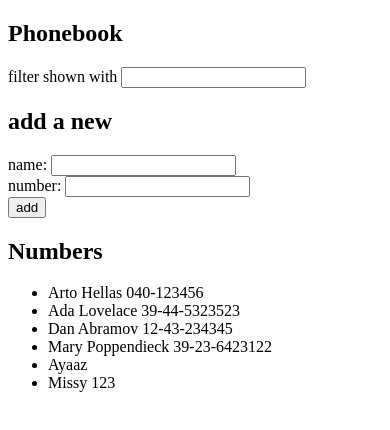
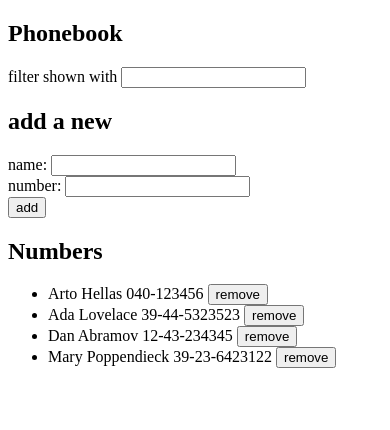
Before and after one commit to aversitile/FullStackOpen, a React (Create React App) app in the folder Part2/phonebook/: page / in a window 390 px wide. Shown: the top 430 px of the page. Built offline with nearby package versions, Linux system fonts and the light colour scheme; data requests are answered from the project's data file.

Commit message:
phonebook step 9

```diff
--- a/Part2/phonebook/db.json
+++ b/Part2/phonebook/db.json
@@ -19,16 +19,6 @@
       "name": "Mary Poppendieck",
       "number": "39-23-6423122",
       "id": 4
-    },
-    {
-      "name": "Ayaaz",
-      "number": "",
-      "id": "Ayaaz"
-    },
-    {
-      "name": "Missy ",
-      "number": "123",
-      "id": "Missy "
     }
   ]
 }
--- a/Part2/phonebook/src/App.js
+++ b/Part2/phonebook/src/App.js
@@ -41,7 +41,6 @@ const App = () => {
     const nameObj = {
       name: newName,
       number: newNumber,
-      id: newName
     }
 
     personsService
@@ -50,9 +49,21 @@ const App = () => {
       setPersons(persons.concat(returnedPerson))
     })
 
+    setNewName('')
+    setNewNumber('')
+
     // setPersons(persons.concat(nameObj))
     // setNewName('')
     // setNewNumber('')
+  }
+
+  const remove = id => {
+    const name = persons.filter(p => p.id === id)[0].name
+    if (window.confirm(`Delete ${name}`)) {
+      personsService
+      .remove(id)
+      setPersons(persons.filter(p => p.id !== id))
+    }
   }
 
 
@@ -89,7 +100,7 @@ const App = () => {
         </div>
       </form>
       <h2>Numbers</h2>
-      <Persons persons={persons} filter={filter}/>
+      <Persons persons={persons} filter={filter} remove={remove}/>
     </div>
   )
 }
--- a/Part2/phonebook/src/components/Person.js
+++ b/Part2/phonebook/src/components/Person.js
@@ -1,8 +1,8 @@
 import React from 'react'
 
-const Person = ({ person }) => {
+const Person = ({ person, remove }) => {
   return (
-    <li>{person.name} {person.number}</li>
+    <li>{person.name} {person.number} <button onClick={remove}>remove</button></li>
   )
 }
 
--- a/Part2/phonebook/src/components/Persons.js
+++ b/Part2/phonebook/src/components/Persons.js
@@ -1,7 +1,7 @@
 import React from 'react'
 import Person from './Person'
 
-const Persons = ({ persons, filter }) => {
+const Persons = ({ persons, filter, remove }) => {
 
     const filtered = (filter === '')
     ? persons
@@ -10,7 +10,7 @@ const Persons = ({ persons, filter }) => {
   return (
     <ul>
         {filtered.map(person =>
-          <Person key={person.name} person={person}/>
+          <Person person={person} key = {person.id} remove={() => remove(person.id)}/>
         )}
     </ul>
   )}
--- a/Part2/phonebook/src/services/persons.js
+++ b/Part2/phonebook/src/services/persons.js
@@ -16,4 +16,10 @@ const update = (id, newPerson) => {
     return request.then(response => response.data)
 }
 
-export default { getAll, add, update}
+const remove = id => {
+    const request = axios.delete(`${baseUrl}/${id}`)
+    return request
+}
+
+
+export default { getAll, add, update, remove }
```
